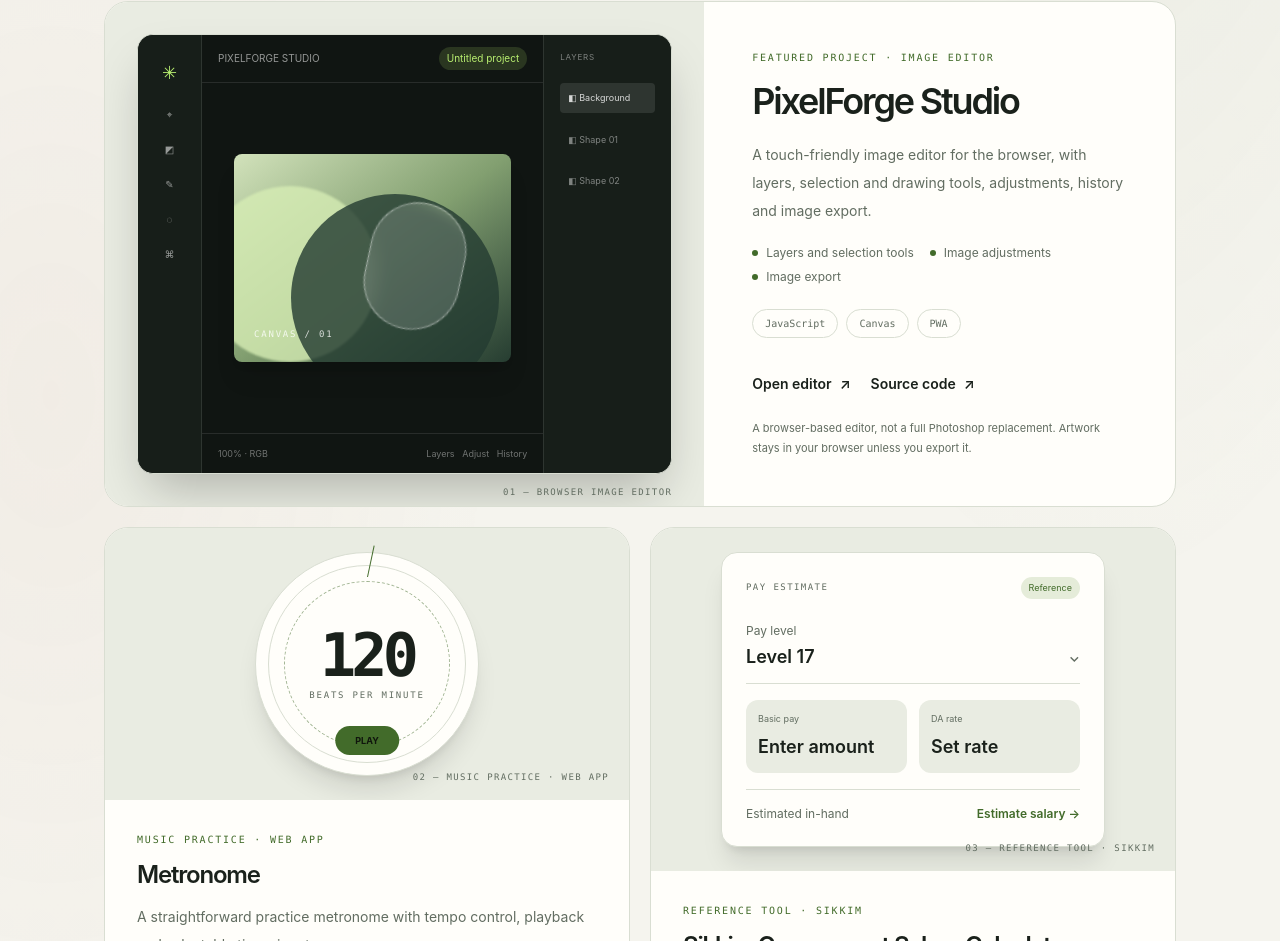
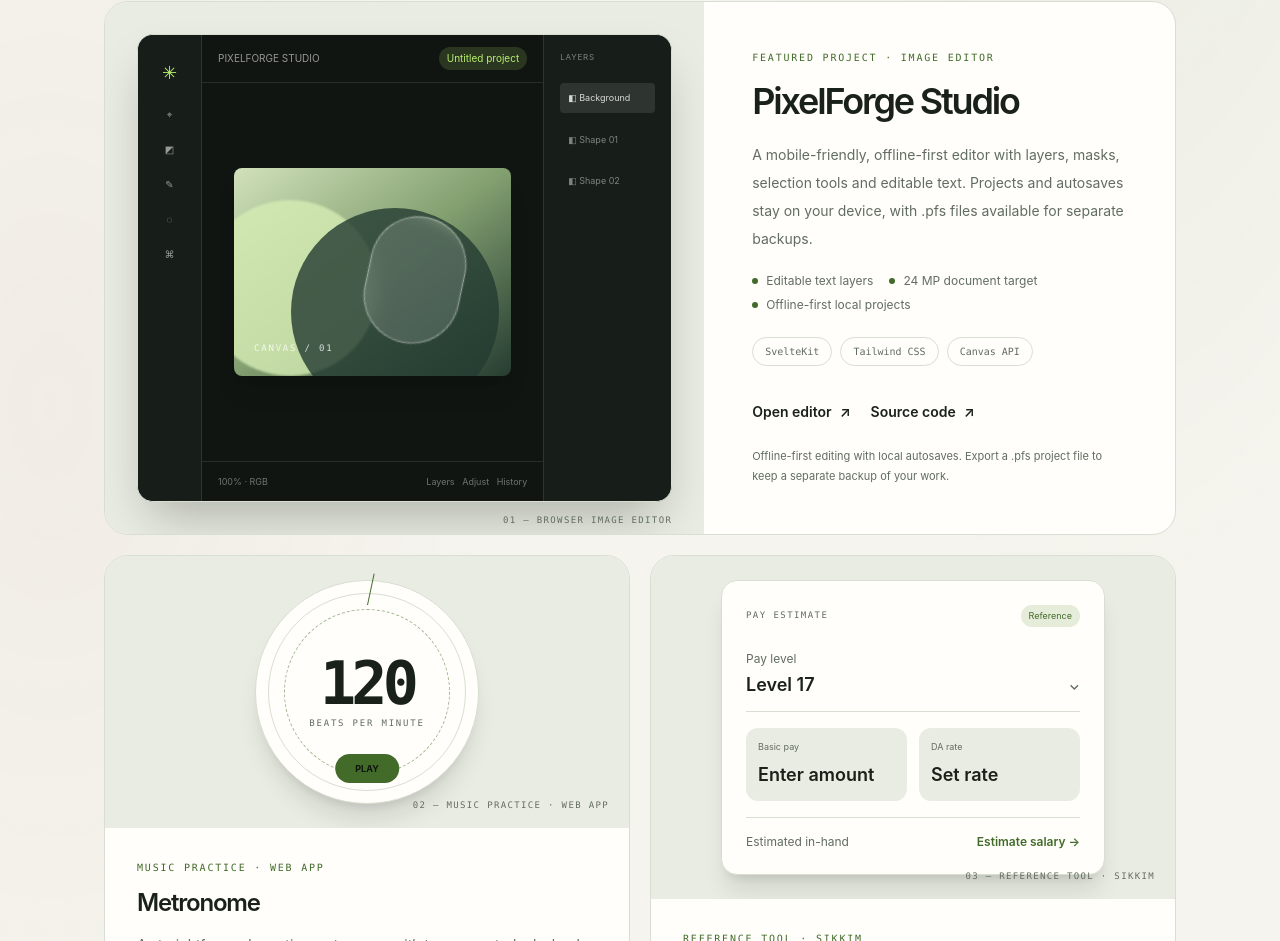
Before and after one commit to leenusdarnal/leenusdarnal.github.io, a SvelteKit app: page / in a window 1280 px wide. Shown: the part 983-1924 px from the top of the page. Built offline with nearby package versions, Linux system fonts and the light colour scheme.

Commit message:
Refresh PixelForge portfolio details for v2.3

```diff
--- a/src/routes/+page.svelte
+++ b/src/routes/+page.svelte
@@ -8,9 +8,9 @@
       number: '01',
       name: 'PixelForge Studio',
       type: 'IMAGE EDITOR · BROWSER APP',
-      description: 'A touch-friendly image editor for creating and refining images in the browser, with layers, selection tools, adjustments and export.',
-      stack: ['JavaScript', 'Canvas', 'PWA'],
-      features: ['Layers and selection tools', 'Image adjustments', 'Image export'],
+      description: 'A mobile-friendly, offline-first image editor with layers, masks, selection tools, editable text and local .pfs project files. It targets 24 MP documents and autosaves on your device.',
+      stack: ['SvelteKit', 'Tailwind CSS', 'Canvas API'],
+      features: ['Editable text layers', '24 MP document target', 'Offline-first local projects'],
       live: 'https://pixelforge-studio-pied.vercel.app/',
       source: 'https://github.com/leenusdarnal/pixelforge-studio',
       visual: 'pixel'
@@ -220,7 +220,7 @@
           <div class="flex min-w-0 flex-col justify-center p-5 sm:p-8 lg:p-12">
             <p class="font-mono text-[10px] uppercase tracking-[0.18em] text-[var(--accent)]">FEATURED PROJECT · IMAGE EDITOR</p>
             <h3 id="project-pixelforge-title" class="mt-3 text-2xl font-semibold tracking-[-0.06em] sm:mt-4 sm:text-3xl lg:text-4xl">PixelForge Studio</h3>
-            <p id="project-pixelforge-description" class="mt-5 text-sm leading-7 text-[var(--muted)]">A touch-friendly image editor for the browser, with layers, selection and drawing tools, adjustments, history and image export.</p>
+            <p id="project-pixelforge-description" class="mt-5 text-sm leading-7 text-[var(--muted)]">A mobile-friendly, offline-first editor with layers, masks, selection tools and editable text. Projects and autosaves stay on your device, with .pfs files available for separate backups.</p>
             <ul aria-label="PixelForge Studio highlights" class="mt-5 flex flex-wrap gap-x-4 gap-y-2 text-xs text-[var(--muted)]">
               {#each projects[0].features as feature}
                 <li class="flex items-center gap-2"><span aria-hidden="true" class="size-1.5 rounded-full bg-[var(--accent)]"></span>{feature}</li>
@@ -233,7 +233,7 @@
               <a class="inline-flex items-center gap-2 text-[var(--accent)] transition hover:gap-3" href={projects[0].live} target="_blank" rel="noopener noreferrer">Open editor <span>↗</span></a>
               <a class="inline-flex items-center gap-2 text-[var(--muted)] transition hover:text-[var(--ink)]" href={projects[0].source} target="_blank" rel="noopener noreferrer">Source code <span>↗</span></a>
             </div>
-            <p class="mt-6 text-[11px] leading-5 text-[var(--muted)]">A browser-based editor, not a full Photoshop replacement. Artwork stays in your browser unless you export it.</p>
+            <p class="mt-6 text-[11px] leading-5 text-[var(--muted)]">Offline-first editing with local autosaves. Export a .pfs project file to keep a separate backup of your work.</p>
           </div>
         </div>
       </article>
```
